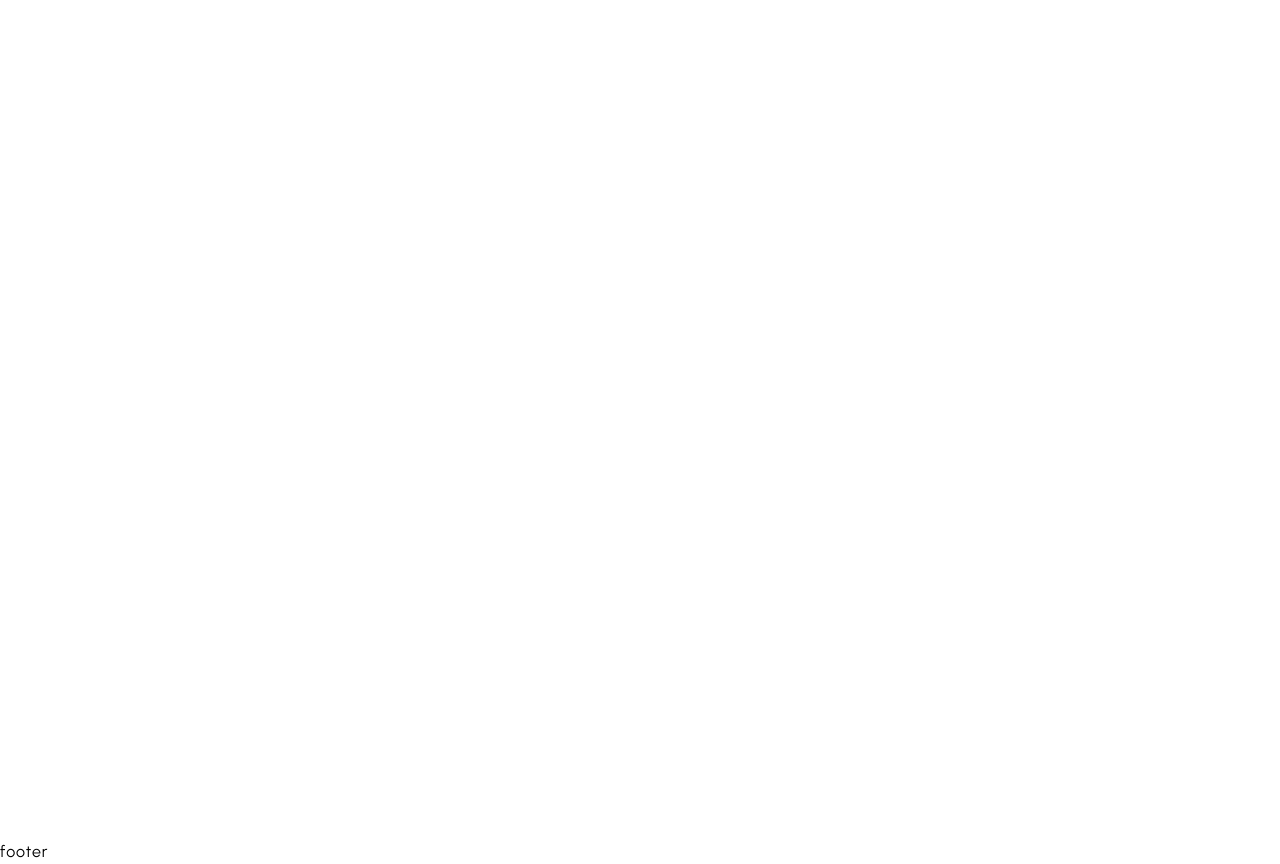
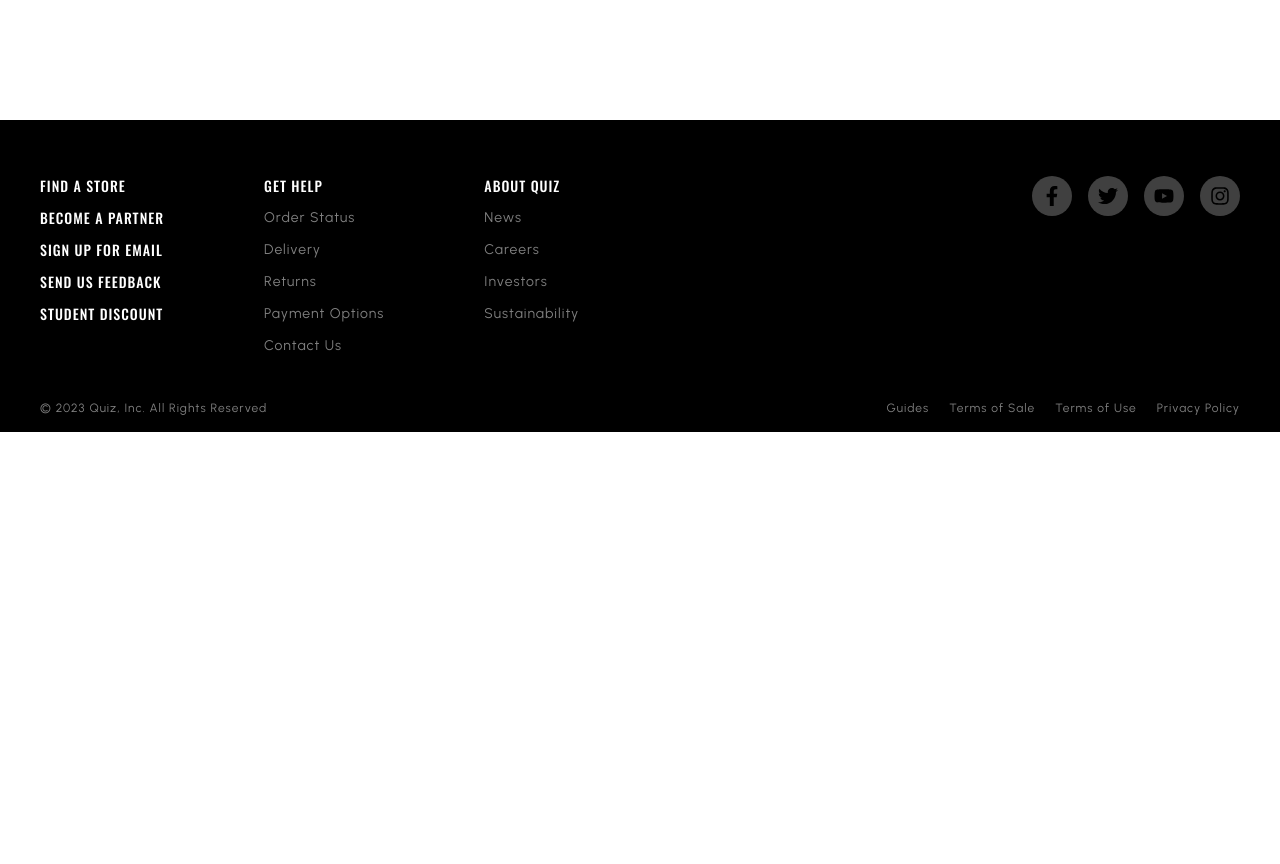
Before and after one commit to RajaGhenna12Raja/front, a Next.js app: page / in a window 1280 px wide. Shown: the part 1240-2104 px from the top of the page. After the commit the page ends 1672 px from the top, so only its background shows below. Built offline with nearby package versions, Linux system fonts and the light colour scheme.

Commit message:
completed footer
Signed-off-by: RajaGhenna12Raja <104801015+RajaGhenna12Raja@users.noreply.github.com>

```diff
--- a/components/Footer.jsx
+++ b/components/Footer.jsx
@@ -1,11 +1,142 @@
-import React from 'react'
+import Link from 'next/link';
+import React from 'react';
+import { FaFacebookF, FaTwitter, FaYoutube, FaInstagram } from 'react-icons/fa';
+import Wrapper from './Wrapper';
 
 const Footer = () => {
   return (
-    <div>
-      footer
-    </div>
-  )
-}
+    <footer className='bg-black text-white pt-14 pb-3'>
+      <Wrapper className='flex justify-between flex-col md:flex-row gap-[50px] md:gap-0'>
+        {/* LEFT START */}
+        <div className='flex gap-[50px] md:gap-[75px] lg:gap-[100px] flex-col md:flex-row'>
+          {/* MENU START */}
+          <div className='flex flex-col gap-3 shrink-0'>
+            <div className='font-oswald font-medium uppercase text-sm cursor-pointer'>
+              Find a store
+            </div>
+            <div className='font-oswald font-medium uppercase text-sm cursor-pointer'>
+              become a partner
+            </div>
+            <div className='font-oswald font-medium uppercase text-sm cursor-pointer'>
+              sign up for email
+            </div>
+            <div className='font-oswald font-medium uppercase text-sm cursor-pointer'>
+              send us feedback
+            </div>
+            <div className='font-oswald font-medium uppercase text-sm cursor-pointer'>
+              student discount
+            </div>
+          </div>
+          {/* MENU END */}
 
-export default Footer
+          {/* NORMAL MENU START */}
+          <div className='flex gap-[50px] md:gap-[75px] lg:gap-[100px] shrink-0'>
+            {/* MENU START */}
+            <div className='flex flex-col gap-3'>
+              <div className='font-oswald font-medium uppercase text-sm'>
+                get help
+              </div>
+              <div className='text-sm text-white/[0.5] hover:text-white cursor-pointer'>
+                Order Status
+              </div>
+              <div className='text-sm text-white/[0.5] hover:text-white cursor-pointer'>
+                Delivery
+              </div>
+              <div className='text-sm text-white/[0.5] hover:text-white cursor-pointer'>
+                Returns
+              </div>
+              <div className='text-sm text-white/[0.5] hover:text-white cursor-pointer'>
+                Payment Options
+              </div>
+              <div className='text-sm text-white/[0.5] hover:text-white cursor-pointer'>
+                Contact Us
+              </div>
+            </div>
+            {/* MENU END */}
+
+            {/* MENU START */}
+            <div className='flex flex-col gap-3'>
+              <div className='font-oswald font-medium uppercase text-sm'>
+                About Quiz
+              </div>
+              <div className='text-sm text-white/[0.5] hover:text-white cursor-pointer'>
+                News
+              </div>
+              <div className='text-sm text-white/[0.5] hover:text-white cursor-pointer'>
+                Careers
+              </div>
+              <div className='text-sm text-white/[0.5] hover:text-white cursor-pointer'>
+                Investors
+              </div>
+              <div className='text-sm text-white/[0.5] hover:text-white cursor-pointer'>
+                Sustainability
+              </div>
+            </div>
+            {/* MENU END */}
+          </div>
+          {/* NORMAL MENU END */}
+        </div>
+        {/* LEFT END */}
+
+        {/* RIGHT START */}
+        <div className='flex gap-4 justify-center md:justify-start'>
+          <div
+            onClick={() =>
+              window.open('https://www.facebook.com/jobhikarquiz', '_blank')
+            }
+            className='w-10 h-10 rounded-full bg-white/[0.25] flex items-center justify-center text-black hover:bg-white/[0.5] cursor-pointer'
+          >
+            <FaFacebookF size={20} />
+          </div>
+          <Link
+            href={'https://twitter.com/JobhikarQuiz'}
+            className='w-10 h-10 rounded-full bg-white/[0.25] flex items-center justify-center text-black hover:bg-white/[0.5] cursor-pointer'
+          >
+            <FaTwitter size={20} />
+          </Link>
+          <div
+            onClick={() => window.open('', '_blank')}
+            className='w-10 h-10 rounded-full bg-white/[0.25] flex items-center justify-center text-black hover:bg-white/[0.5] cursor-pointer'
+          >
+            <FaYoutube size={20} />
+          </div>
+          <div
+            onClick={() =>
+              window.open('https://www.instagram.com/jobhikarquiz/', '_blank')
+            }
+            className='w-10 h-10 rounded-full bg-white/[0.25] flex items-center justify-center text-black hover:bg-white/[0.5] cursor-pointer'
+          >
+            <FaInstagram size={20} />
+          </div>
+        </div>
+        {/* RIGHT END */}
+      </Wrapper>
+      <Wrapper className='flex justify-between mt-10 flex-col md:flex-row gap-[10px] md:gap-0'>
+        {/* LEFT START */}
+        <div className='text-[12px] text-white/[0.5] hover:text-white cursor-pointer text-center md:text-left'>
+          © 2023 Quiz, Inc. All Rights Reserved
+        </div>
+        {/* LEFT END */}
+
+        {/* RIGHT START */}
+        <div className='flex gap-2 md:gap-5 text-center md:text-left flex-wrap justify-center'>
+          <div className='text-[12px] text-white/[0.5] hover:text-white cursor-pointer'>
+            Guides
+          </div>
+          <div className='text-[12px] text-white/[0.5] hover:text-white cursor-pointer'>
+            Terms of Sale
+          </div>
+          <div className='text-[12px] text-white/[0.5] hover:text-white cursor-pointer'>
+            Terms of Use
+          </div>
+          <div className='text-[12px] text-white/[0.5] hover:text-white cursor-pointer'>
+            Privacy Policy
+          </div>
+        </div>
+        {/* RIGHT END */}
+      </Wrapper>
+    </footer>
+  );
+};
+
+export default Footer;
--- a/pages/index.js
+++ b/pages/index.js
@@ -1,6 +1,6 @@
 export default function Home() {
   return (
-    <main className="h-[2000px]">
+    <main className="h-[1280px]">
       HomePage
     </main>
   )
```
